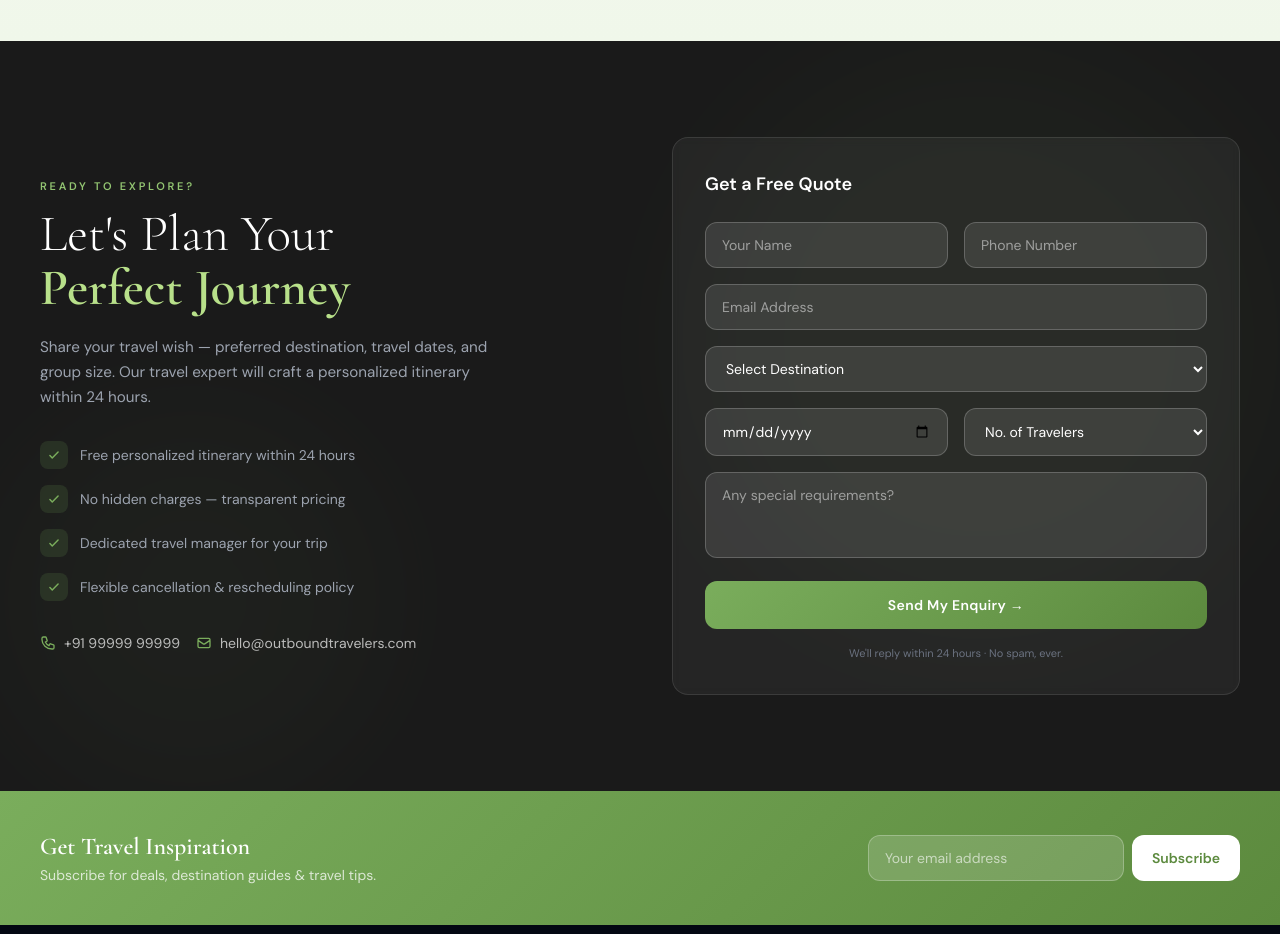
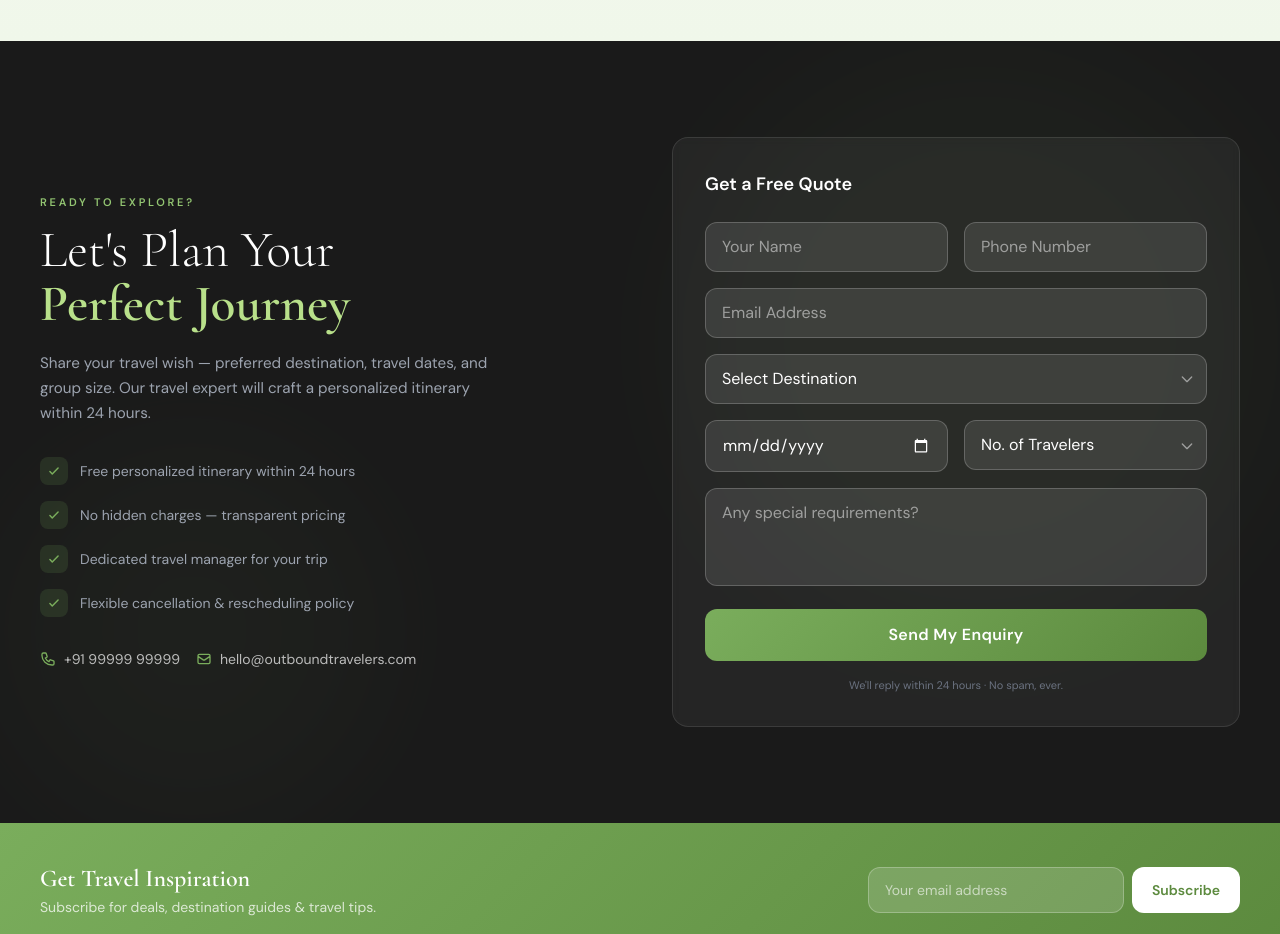
Before and after one commit to manikarajr/Outbound, an Angular app: page / in a window 1280 px wide. Shown: the part 6680-7614 px from the top of the page. Built offline with nearby package versions, Linux system fonts and the light colour scheme; a web font is replaced by a local one.

Commit message:
contact form

```diff
--- a/src/app/features/testimonials/testimonials.html
+++ b/src/app/features/testimonials/testimonials.html
@@ -151,30 +151,46 @@
       </div>
 
       <!-- Right: Form -->
-      <div class="bg-white/5 border border-white/10 rounded-2xl p-5 sm:p-8 backdrop-blur-sm">
+      <div class="bg-white/5 border border-white/10 rounded-2xl p-5 sm:p-8 backdrop-blur-sm w-full min-w-0">
         <h3 class="font-body font-semibold text-white text-lg mb-6">Get a Free Quote</h3>
         <form class="space-y-4">
           <div class="grid grid-cols-1 sm:grid-cols-2 gap-4">
-            <input type="text" placeholder="Your Name" autocomplete="name" class="form-input" />
-            <input type="tel" placeholder="Phone Number" autocomplete="tel" inputmode="tel" class="form-input" />
+            <input type="text" placeholder="Your Name" autocomplete="name" class="form-input min-w-0" />
+            <input type="tel" placeholder="Phone Number" autocomplete="tel" inputmode="tel" class="form-input min-w-0" />
           </div>
           <input type="email" placeholder="Email Address" autocomplete="email" inputmode="email" class="form-input" />
-          <select class="form-input cursor-pointer">
+          <!-- Select with custom arrow for cross-device consistency -->
+          <div class="relative">
+            <select class="form-input cursor-pointer pr-10">
               <option value="" style="background:#1a1a1a;">Select Destination</option>
               <option *ngFor="let d of destinations" [value]="d" style="background:#1a1a1a;">{{ d }}</option>
             </select>
+            <div class="pointer-events-none absolute inset-y-0 right-3 flex items-center">
+              <svg class="w-4 h-4" fill="none" viewBox="0 0 24 24" stroke="rgba(255,255,255,0.5)" stroke-width="2">
+                <path stroke-linecap="round" stroke-linejoin="round" d="M19 9l-7 7-7-7" />
+              </svg>
+            </div>
+          </div>
           <div class="grid grid-cols-1 sm:grid-cols-2 gap-4">
-            <input type="date" class="form-input" [min]="today" />
-            <select class="form-input cursor-pointer">
+            <input type="date" class="form-input min-w-0" [min]="today" />
+            <!-- Select with custom arrow for cross-device consistency -->
+            <div class="relative min-w-0">
+              <select class="form-input cursor-pointer pr-10">
                 <option value="" style="background:#1a1a1a;">No. of Travelers</option>
                 <option *ngFor="let n of [1,2,3,4,5,'6+']" style="background:#1a1a1a;">{{ n }} Person{{ n !== 1 ? 's' : '' }}</option>
               </select>
+              <div class="pointer-events-none absolute inset-y-0 right-3 flex items-center">
+                <svg class="w-4 h-4" fill="none" viewBox="0 0 24 24" stroke="rgba(255,255,255,0.5)" stroke-width="2">
+                  <path stroke-linecap="round" stroke-linejoin="round" d="M19 9l-7 7-7-7" />
+                </svg>
+              </div>
+            </div>
           </div>
           <textarea rows="3" placeholder="Any special requirements?" class="form-input resize-none"></textarea>
           <button type="submit"
-            class="w-full py-3.5 rounded-xl font-body font-semibold text-sm tracking-wide text-white transition-all duration-200 hover:shadow-pista hover:-translate-y-0.5 active:scale-[0.98]"
+            class="w-full py-3.5 rounded-xl font-body font-semibold text-base tracking-wide text-white transition-all duration-200 hover:shadow-pista hover:-translate-y-0.5 active:scale-[0.98] touch-manipulation"
             style="background: linear-gradient(135deg, #7AAD5C 0%, #5C8A3E 100%);">
-            Send My Enquiry →
+            Send My Enquiry
           </button>
           <p class="text-gray-500 text-[11px] text-center font-body">We'll reply within 24 hours · No spam, ever.</p>
         </form>
--- a/src/styles.css
+++ b/src/styles.css
@@ -312,7 +312,24 @@
    PLAN TRIP FORM SECTION
 ──────────────────────────────────────────*/
   .form-input {
-    @apply w-full bg-white/10 border border-white/20 rounded-xl px-4 py-3 text-white placeholder-white/50 text-sm font-body focus:outline-none focus:border-white/60 focus:bg-white/15 transition-all duration-200;
+    @apply w-full bg-white/10 border border-white/20 rounded-xl px-4 py-3 text-white font-body focus:outline-none focus:border-white/60 focus:bg-white/15 transition-all duration-200;
+    font-size: 16px; /* Prevent iOS Safari auto-zoom on focus */
+    color-scheme: dark; /* Native date/select pickers respect dark theme */
+    -webkit-text-fill-color: white;
+    -webkit-appearance: none;
+    appearance: none;
+  }
+
+  .form-input::placeholder {
+    color: rgba(255, 255, 255, 0.5);
+    -webkit-text-fill-color: rgba(255, 255, 255, 0.5);
+    opacity: 1; /* Firefox */
+  }
+
+  .form-input option {
+    background: #1a1a1a;
+    color: white;
+    -webkit-text-fill-color: white;
   }
 
   .btn-primary {
```
Lines whose indentation alone changed are shown as unchanged.
